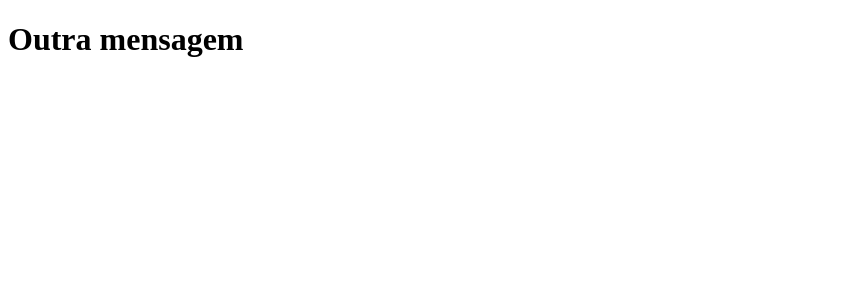
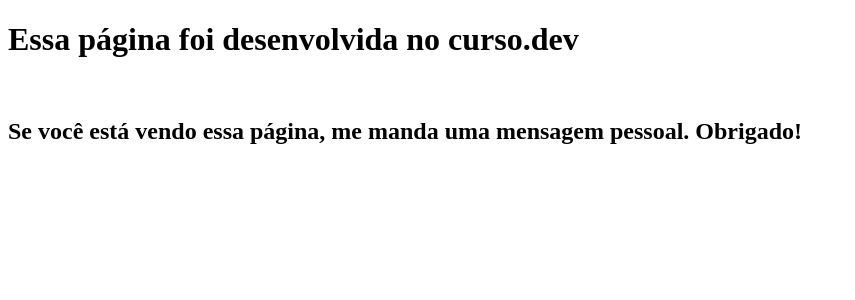
Before and after one commit to CarlosCarvalho1981/clone-tabnews, a Next.js app: page / in a window 1280 px wide. Shown: the top 300 px of the page, without its empty margins (0-855 px from the left). Built offline with nearby package versions, Linux system fonts and the light colour scheme.

Commit message:
Melhora a frase final

```diff
--- a/pages/index.js
+++ b/pages/index.js
@@ -1,5 +1,11 @@
-function Home(){
-    return <h1><b>Outra mensagem</b></h1>
+function Home() {
+  return (
+    <>
+      <h1><b>Essa página foi desenvolvida no curso.dev</b></h1>
+      <br />
+      <h2>Se você está vendo essa página, me manda uma mensagem pessoal. Obrigado!</h2>
+    </>
+  );
 }
 
 export default Home;
```
